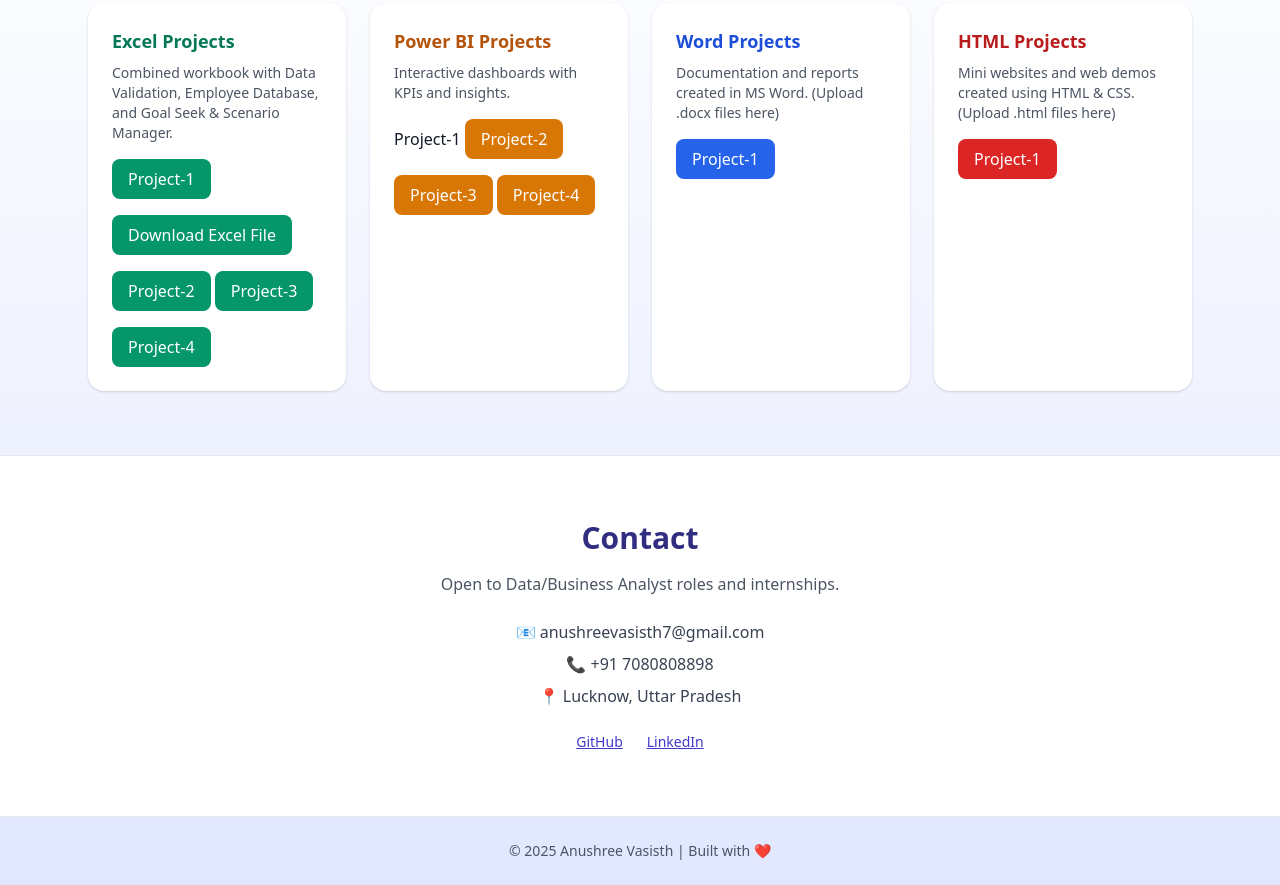
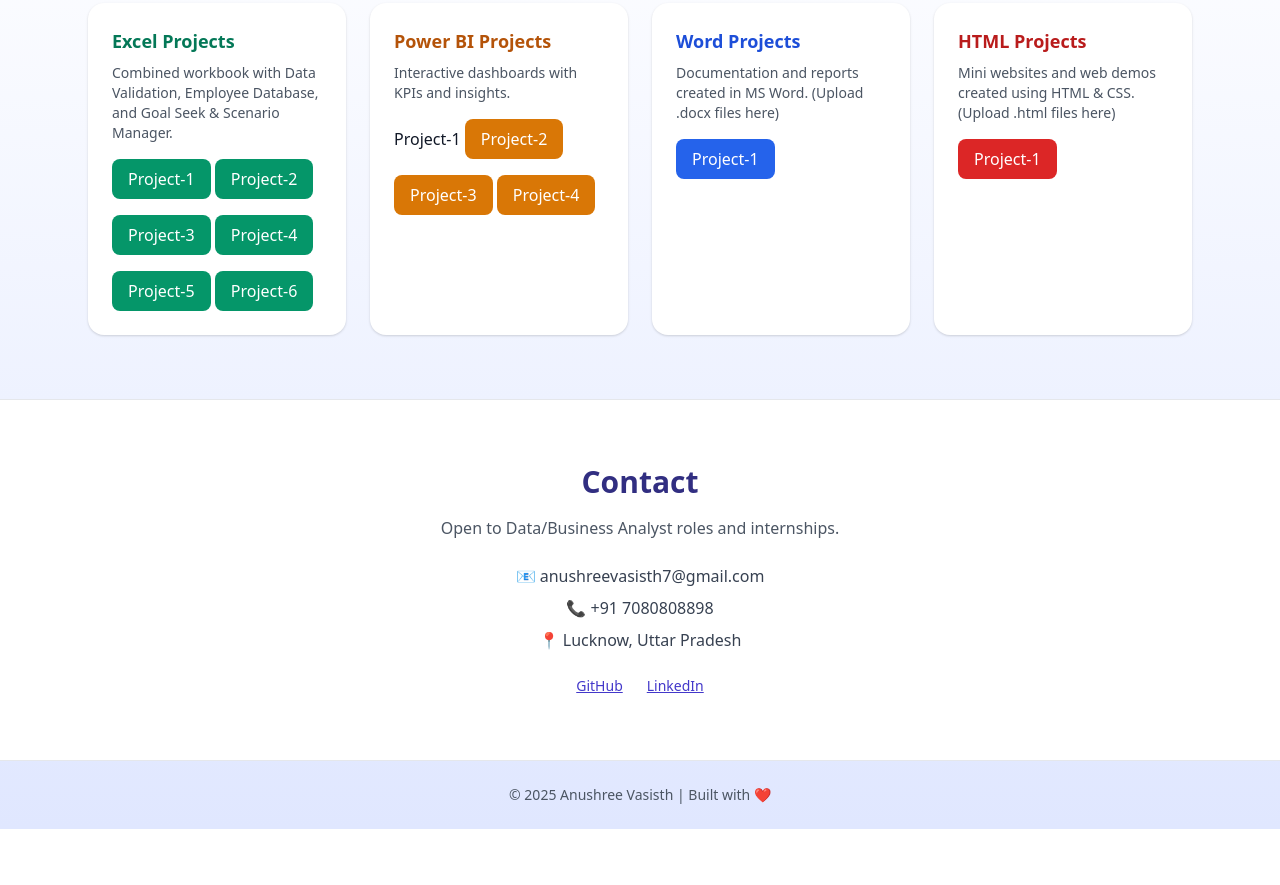
Before and after one commit to anushreevasisth7/anushree-portfolio, a plain HTML site: page index.html in a window 1280 px wide. Shown: the part 1462-2347 px from the top of the page. After the commit the page ends 2291 px from the top, so only its background shows below. Drawn offline with nearby package versions, Linux system fonts and the light colour scheme.

Commit message:
index.html

```diff
--- a/index.html
+++ b/index.html
@@ -58,11 +58,12 @@
         <div class="p-6 bg-white rounded-2xl shadow hover:shadow-lg transition">
           <h3 class="text-lg font-semibold text-green-700">Excel Projects</h3>
           <p class="mt-2 text-sm text-gray-600">Combined workbook with Data Validation, Employee Database, and Goal Seek & Scenario Manager.</p>
-          <a href="Excelprojects/BANK SHEET.xlsx" class="mt-4 inline-block px-4 py-2 bg-green-600 text-white rounded-lg hover:bg-green-700">Project-1</a><a href="Excelprojects/CONCATENATE.xlsx" class="mt-4 inline-block px-4 py-2 bg-green-600 text-white rounded-lg hover:bg-green-700">Download Excel File</a>
-          <a href="Excelprojects/DATA VALIDATION.xlsx" class="mt-4 inline-block px-4 py-2 bg-green-600 text-white rounded-lg hover:bg-green-700">Project-2</a>
-          <a href="Excelprojects/GOAL SEEK AND SCENARIO MANAGER.xlsx" class="mt-4 inline-block px-4 py-2 bg-green-600 text-white rounded-lg hover:bg-green-700">Project-3</a>
-          <a href="Excelprojects/MARKSHEET.xlsx" class="mt-4 inline-block px-4 py-2 bg-green-600 text-white rounded-lg hover:bg-green-700">Project-4</a>
-
+          <a href="Excelprojects/Pivot Chart and table.xlsm" class="mt-4 inline-block px-4 py-2 bg-green-600 text-white rounded-lg hover:bg-green-700">Project-1</a>
+          <a href="Excelprojects/MARKSHEET.xlsx" class="mt-4 inline-block px-4 py-2 bg-green-600 text-white rounded-lg hover:bg-green-700">Project-2</a>
+          <a href="Excelprojects/BANK SHEET.xlsx" class="mt-4 inline-block px-4 py-2 bg-green-600 text-white rounded-lg hover:bg-green-700">Project-3</a>
+          <a href="Excelprojects/CONCATENATE.xlsx" class="mt-4 inline-block px-4 py-2 bg-green-600 text-white rounded-lg hover:bg-green-700">Project-4</a>
+          <a href="Excelprojects/DATA VALIDATION.xlsx" class="mt-4 inline-block px-4 py-2 bg-green-600 text-white rounded-lg hover:bg-green-700">Project-5</a>
+          <a href="Excelprojects/GOAL SEEK AND SCENARIO MANAGER.xlsx" class="mt-4 inline-block px-4 py-2 bg-green-600 text-white rounded-lg hover:bg-green-700">Project-6</a>
         </div>
 
         <!-- Power BI Projects -->
```
